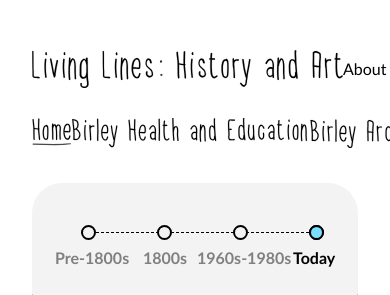
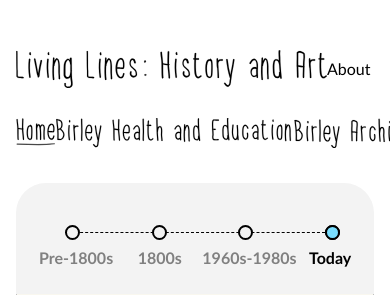
Before and after one commit to tmccarten/birley, a PHP site: page / in a window 390 px wide; the page is wider, and only the part inside the window is pictured. Shown: the top 295 px of that part. Run offline with PHP 8.4, Linux system fonts and the light colour scheme; style sheets or scripts are compiled from the project's sources.

Commit message:
responsive padding

```diff
--- a/assets/css/global/_global.scss
+++ b/assets/css/global/_global.scss
@@ -36,7 +36,7 @@ body {
   max-width: 1400px;
   margin-left: auto;
 	margin-right: auto;
-	padding: 0 2em;
+	padding: 0 1em;
 }
 
 /* -- Links -- */
@@ -56,3 +56,11 @@ body {
 	line-height: 1.2em;
 	font-family: 'Corbel', 'Calibri', 'Tahoma', sans-serif;
 }
+
+@media screen and (min-width: 425px) {
+
+  .site-wrapper {
+    padding: 0 2em;
+}
+
+}
```
